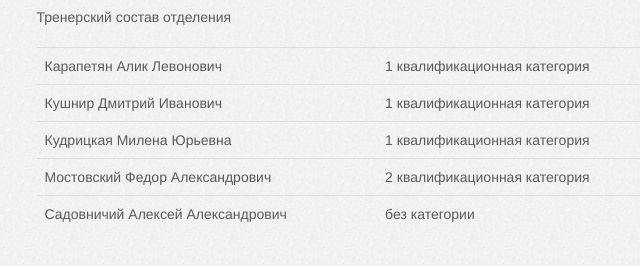
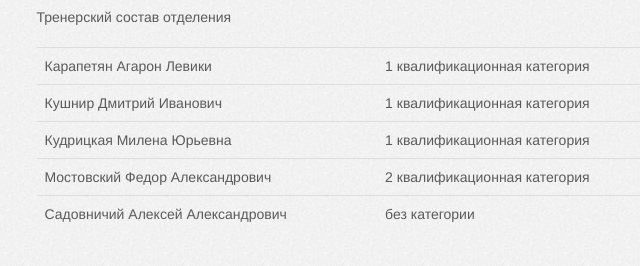
Before and after one commit to djushor4/djushor4.github.io, a website: page index.html in a window 1280 px wide. Shown: the part 2734-3000 px from the top of the page, 521-1161 px from the left. Drawn offline with Linux system fonts and the light colour scheme.

Commit message:
Small fix

```diff
--- a/index.html
+++ b/index.html
@@ -225,7 +225,7 @@
             <table class="table">
               <tbody>
                 <tr>
-                  <td>Карапетян Алик Левонович</td>
+                  <td>Карапетян Агарон Левики</td>
                   <td>1 квалификационная категория</td>
                 </tr>
                 <tr>
```
